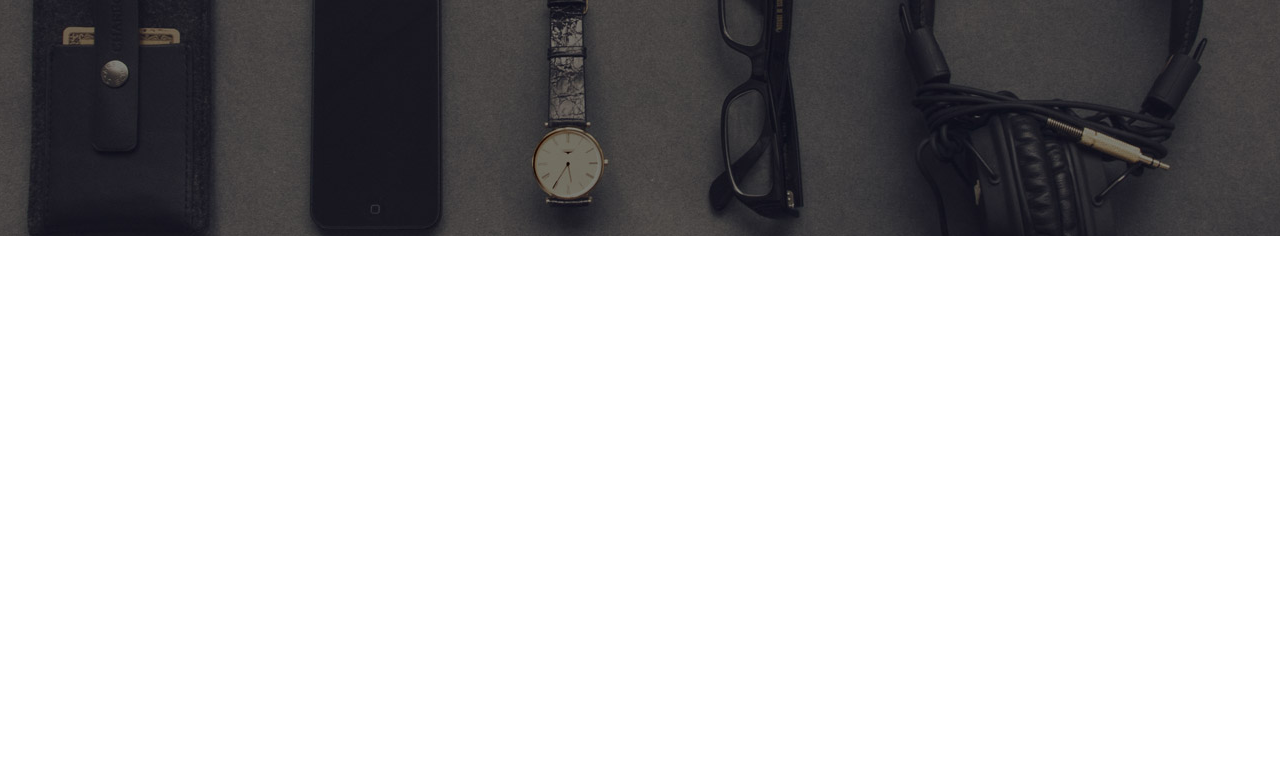
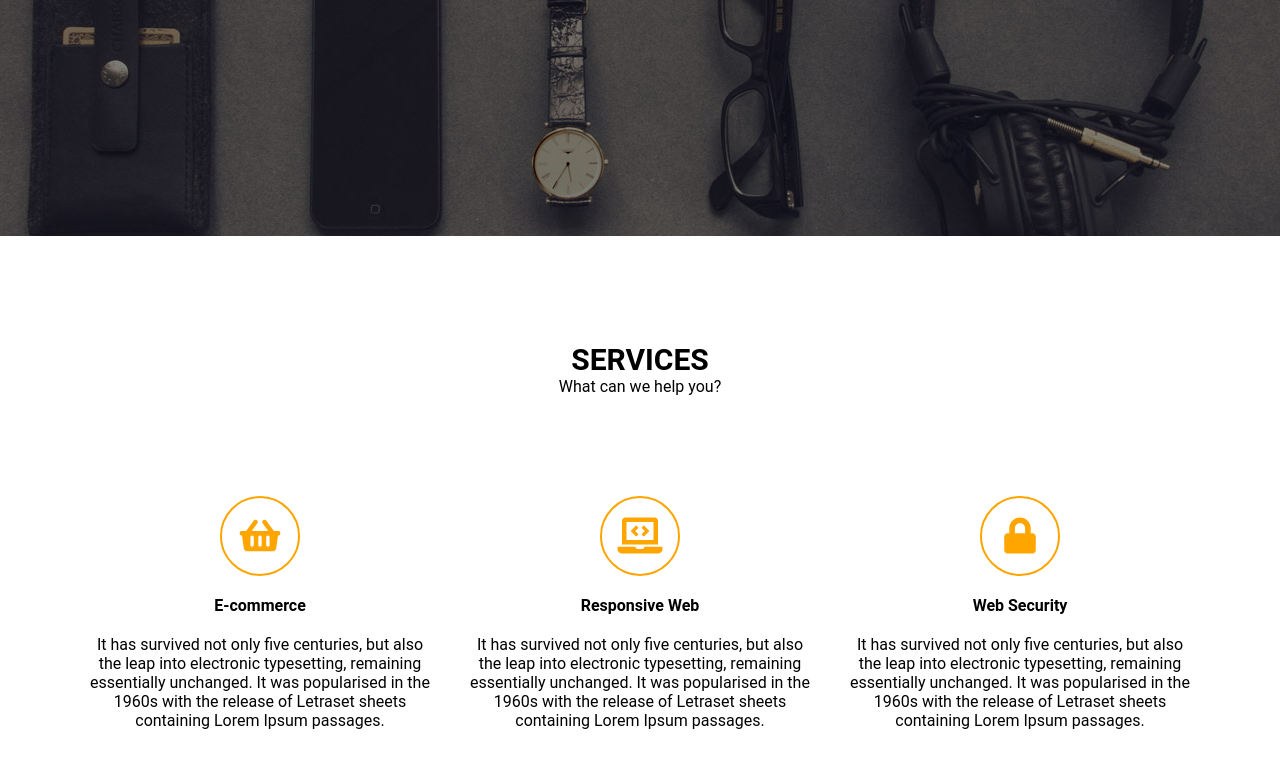
Before and after one commit to pawelmadry85/landing-page, a website: page index.html in a window 1280 px wide. Shown: the part 464-1232 px from the top of the page. Before the commit the page ends 800 px from the top, so only its background shows below. Drawn offline with Linux system fonts and the light colour scheme.

Commit message:
Adding a services section to the index.html file

```diff
--- a/index.html
+++ b/index.html
@@ -6,11 +6,12 @@
     <meta http-equiv="X-UA-Compatible" content="ie=edge">
     <link rel="stylesheet" type="text/css" href="vendor/bootstrap-grid.css">
     <link rel="stylesheet" type="text/css" href="css/style.css">
+    <link rel="stylesheet" href="https://cdnjs.cloudflare.com/ajax/libs/font-awesome/5.9.0/css/all.min.css">
     <title>What's golden</title>
 </head>
 <body>
 <!-- HEADER -->
-<header class="splash">
+<header class="splash" id="home">
 <!-- NAVIGATION -->
     <div class="container">
         <nav class="navbar">
@@ -24,7 +25,7 @@
             </ul>
         </nav>
 <!-- SPLASH INFO -->
-        <div class="box">
+        <div class="box-splash">
             <div class="box-inner">
                 <h1 class="page-title">Welcome To Our Studio!</h1>
                 <h2 class="page-subtitle">It's nice to meet you</h2>
@@ -34,11 +35,29 @@
     </div>
 </header>
 <!-- SECTION SERVICES -->
-<section id="services">
+<section class="services" id="services">
     <div class="container">
-        <div class="row">
-
+        <div class="box-services">
+            <h1 class="services-title">services</h1>
+            <p>What can we help you?</p>
         </div>
+        <div class="row box-3-columns">
+            <div class="col-sm">
+                <i class="fas fa-shopping-basket icon"></i>
+                <h4 class="services-option">E-commerce</h4>
+                <h5 class="services-text">It has survived not only five centuries, but also the leap into electronic typesetting, remaining essentially unchanged. It was popularised in the 1960s with the release of Letraset sheets containing Lorem Ipsum passages.</h5>
+            </div>
+            <div class="col-sm">
+                <i class="fas fa-laptop-code icon"></i>
+                <h4 class="services-option">Responsive Web</h4>
+                <h5 class="services-text">It has survived not only five centuries, but also the leap into electronic typesetting, remaining essentially unchanged. It was popularised in the 1960s with the release of Letraset sheets containing Lorem Ipsum passages.</h5>
+            </div>
+            <div class="col-sm">
+                <i class="fas fa-lock icon"></i>
+                <h4 class="services-option">Web Security</h4>
+                <h5 class="services-text">It has survived not only five centuries, but also the leap into electronic typesetting, remaining essentially unchanged. It was popularised in the 1960s with the release of Letraset sheets containing Lorem Ipsum passages.</h5>
+            </div>
+          </div>
     </div>
 </section>
 
--- a/sass/style.scss
+++ b/sass/style.scss
@@ -1,8 +1,25 @@
 /*variables*/
 $font-body: 'Roboto', sans-serif;
-body {
-    margin: 0 0;
-    padding: 0 0;
+
+html, body, div, span, applet, object, iframe,
+h1, h2, h3, h4, h5, h6, p, blockquote, pre,
+a, abbr, acronym, address, big, cite, code,
+del, dfn, em, img, ins, kbd, q, s, samp,
+small, strike, strong, sub, sup, tt, var,
+b, u, i, center,
+dl, dt, dd, ol, ul, li,
+fieldset, form, label, legend,
+table, caption, tbody, tfoot, thead, tr, th, td,
+article, aside, canvas, details, embed,
+figure, figcaption, footer, header, hgroup,
+menu, nav, output, ruby, section, summary,
+time, mark, audio, video {
+	margin: 0;
+	padding: 0;
+	border: 0;
+	font-size: 100%;
+	font: inherit;
+	vertical-align: baseline;
     font-family: $font-body;
 }
 /* NAVIGATION */
@@ -40,13 +57,12 @@ body {
     color: #ffffff;
     height: 700px;
 }
-.box {
+.box-splash {
     display: flex;
     justify-content: center;
     align-items: center;
-    align-content: center;
     width: 100%;
-    height: 500px; /*czy to jest ok?*/
+    height: 600px; /*czy to jest ok?*/
     text-align: center;
 }
 .box-inner {
@@ -61,6 +77,7 @@ body {
     color: #ffffff;
 }
 .page-subtitle {
+    padding-top: 6px;
     text-align: center;
     font-size: 56px;
     font-weight: 700;
@@ -68,6 +85,8 @@ body {
     text-transform: uppercase;
 }
 .btn-box {
+    display: inline-block;
+    margin-top: 20px;
     width: 300px;
     text-align: center;
     padding: 16px 20px;
@@ -78,3 +97,43 @@ body {
     text-transform: uppercase;
     text-decoration: none;
 }
+/* SERVICES */
+.services {
+    display: flex;
+    justify-content: center;
+    align-items: center;
+    width: 100%;
+    height: 600px; /*czy to jest ok?*/
+    text-align: center;
+}
+.box-services {
+    display: inline-block;
+}
+.services-title {
+    text-align: center;
+    font-size: 30px;
+    text-transform: uppercase;
+    font-weight: 700;
+    color: #000000;
+}
+.box-3-columns {
+    margin-top: 100px;
+}
+i {
+    font-size: 36px;
+    color: orange;
+    border-radius: 50%;
+}
+.icon {
+    padding-top: 20px;
+    width: 80px;
+    height: 80px;
+    border: 2px solid orange;
+}
+.services-option {
+    margin-top: 20px;
+    font-weight: bold;
+}
+.services-text {
+    margin-top: 20px;
+}
```
Also changed, not shown: css/style.css, 1 other file.
